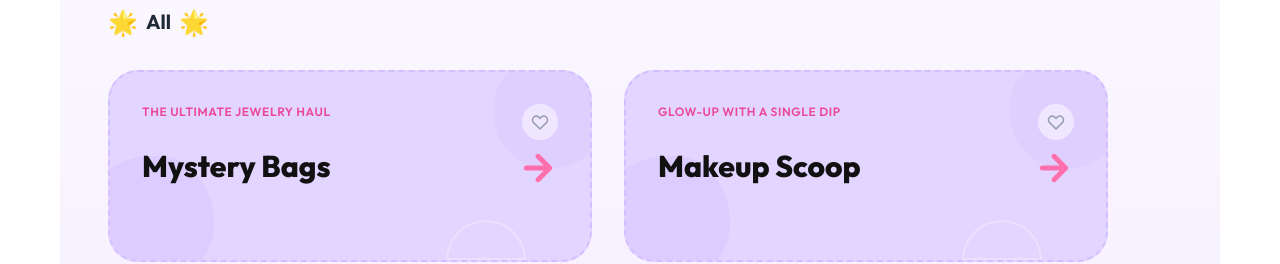
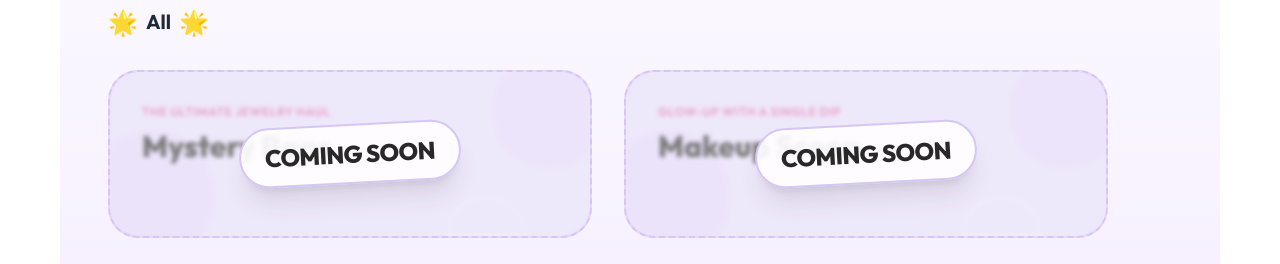
Before and after one commit to zoonfeedback-lab/candy-cloud, a Next.js app in the folder candy-cloud/: page /shop in a window 1280 px wide. Shown: the part 539-803 px from the top of the page. Built offline with nearby package versions, Linux system fonts and the light colour scheme; no server answers.

Commit message:
fix{scoops}: the coming soon is added

```diff
--- a/candy-cloud/src/components/ShopByCategory.js
+++ b/candy-cloud/src/components/ShopByCategory.js
@@ -13,6 +13,7 @@ const SHOP_CATEGORIES = [
         bg: "bg-[#e2d5ff]",
         decorBg: "bg-[#d3bfff]/60",
         emoji: "🛍️",
+        comingSoon: true,
     },
     {
         id: "makeup-scoop",
@@ -22,6 +23,7 @@ const SHOP_CATEGORIES = [
         bg: "bg-[#e2d5ff]",
         decorBg: "bg-[#d3bfff]/60",
         emoji: "💄",
+        comingSoon: true,
     },
     {
         id: "stationary-balls",
@@ -31,6 +33,7 @@ const SHOP_CATEGORIES = [
         bg: "bg-[#e2d5ff]",
         decorBg: "bg-[#d3bfff]/60",
         emoji: "🎾",
+        comingSoon: true,
     },
     {
         id: "mystery-jar",
@@ -40,6 +43,7 @@ const SHOP_CATEGORIES = [
         bg: "bg-[#e2d5ff]",
         decorBg: "bg-[#d3bfff]/60",
         emoji: "🫙",
+        comingSoon: true,
     },
 ];
 
@@ -95,7 +99,7 @@ export default function ShopByCategory() {
                                 className={`
                                     relative ${cat.bg} rounded-2xl p-8 overflow-hidden
                                     border-2 border-dashed border-[#d3bfff]
-                                    hover:shadow-lg hover:-translate-y-1 transition-all cursor-pointer block group
+                                    ${cat.comingSoon ? "pointer-events-none opacity-90 grayscale-[0.2]" : "hover:shadow-lg hover:-translate-y-1 transition-all cursor-pointer block group"}
                                 `}
                             >
                                 {/* Decorative Blobs similar to Customize deal */}
@@ -108,6 +112,7 @@ export default function ShopByCategory() {
                                         <p className="text-xs font-semibold tracking-wider text-pink-dark uppercase">
                                             {cat.subtitle}
                                         </p>
+                                        {!cat.comingSoon && (
                                             <button
                                                 onClick={(e) => handleWishlistToggle(e, cat)}
                                                 className={`p-2 rounded-full transition-all hover:scale-110 active:scale-90 ${isInWishlist(cat.id) ? "bg-white text-pink shadow-md" : "bg-white/50 text-gray-400 hover:bg-white hover:text-pink"}`}
@@ -116,21 +121,32 @@ export default function ShopByCategory() {
                                                     <path strokeLinecap="round" strokeLinejoin="round" strokeWidth="2" d="M4.318 6.318a4.5 4.5 0 000 6.364L12 20.364l7.682-7.682a4.5 4.5 0 00-6.364-6.364L12 7.636l-1.318-1.318a4.5 4.5 0 00-6.364 0z" />
                                                 </svg>
                                             </button>
+                                        )}
                                     </div>
                                     <div className="flex items-start justify-between mb-4">
                                         <h3 className="text-2xl md:text-3xl font-extrabold text-[#111] leading-tight whitespace-pre-line">
                                             {cat.title}
                                         </h3>
+                                        {!cat.comingSoon && (
                                             <span className="text-4xl text-[#ff6fae] font-bold group-hover:translate-x-2 transition-transform duration-300">
                                                 <svg width="40" height="40" viewBox="0 0 24 24" fill="none" stroke="currentColor" strokeWidth="3" strokeLinecap="round" strokeLinejoin="round">
                                                     <path d="M5 12h14M12 5l7 7-7 7"/>
                                                 </svg>
                                             </span>
+                                        )}
                                     </div>
                                     <span className="inline-flex items-center gap-2 px-6 py-2.5 rounded-2xl bg-[#111] text-white text-sm font-semibold group-hover:bg-gray-800 transition-colors opacity-0 h-0 overflow-hidden" aria-hidden="true">
                                         Hidden Button
                                     </span>
                                 </div>
+
+                                {cat.comingSoon && (
+                                    <div className="absolute inset-0 bg-white/40 backdrop-blur-[2px] z-20 flex items-center justify-center p-4">
+                                        <div className="bg-white/90 px-6 py-3 rounded-2xl shadow-xl border-2 border-[#d3bfff] transform -rotate-3 hover:rotate-0 transition-transform duration-500">
+                                            <span className="text-xl md:text-2xl font-black text-[#111] tracking-tight uppercase">COMING SOON</span>
+                                        </div>
+                                    </div>
+                                )}
                             </Link>
                         ))}
                     </div>
--- a/candy-cloud/src/components/SpecialDeals.js
+++ b/candy-cloud/src/components/SpecialDeals.js
@@ -30,6 +30,7 @@ const deals = [
         href: "/customize",
         description: "Pick 10 products customized by you! 🌈",
         id: "deal-customize-cloud-deal",
+        comingSoon: true,
     },
 ];
 
@@ -107,9 +108,16 @@ function DealCard({ deal }) {
                     className={`
                         relative ${deal.bg} rounded-2xl p-8 overflow-hidden
                         border-2 border-dashed ${deal.border}
-                        hover:shadow-lg hover:-translate-y-1 transition-all cursor-pointer block h-full
+                        ${deal.comingSoon ? "pointer-events-none opacity-90 grayscale-[0.2]" : "hover:shadow-lg hover:-translate-y-1 cursor-pointer transition-all"} block h-full
                     `}
                 >
+                    {deal.comingSoon && (
+                        <div className="absolute inset-0 bg-white/40 backdrop-blur-[2px] z-50 flex items-center justify-center p-4">
+                            <div className="bg-white/90 px-6 py-3 rounded-2xl shadow-xl border-2 border-green-400 transform rotate-3 hover:rotate-0 transition-transform duration-500">
+                                <span className="text-xl md:text-2xl font-black text-[#111] tracking-tight uppercase">COMING SOON</span>
+                            </div>
+                        </div>
+                    )}
                     <div className={`absolute -bottom-6 -left-6 w-32 h-32 ${deal.decorBg} ${deal.decorShape} opacity-70`} />
                     <div className={`absolute -top-4 -right-4 w-28 h-28 ${deal.decorBg} ${deal.decorShape} opacity-50`} />
                     <div className="absolute bottom-0 right-16 w-20 h-10 border-2 border-white/50 rounded-t-full opacity-60" />
@@ -125,9 +133,11 @@ function DealCard({ deal }) {
                             <span className="text-4xl animate-spin-8">{deal.emoji}</span>
                         </div>
                         <p className="text-sm text-gray-500 mb-5">{deal.description || 'Gift basket for your loved ones 💝'}</p>
-                        <span className="inline-flex items-center gap-2 px-6 py-2.5 rounded-2xl bg-dark text-white text-sm font-semibold group-hover:bg-gray-800 transition-colors">
-                            View &amp; Customize →
-                        </span>
+                        {!deal.comingSoon && (
+                            <span className="inline-flex items-center gap-2 px-6 py-2.5 rounded-2xl bg-dark text-white text-sm font-semibold group-hover:bg-gray-800 transition-colors">
+                                View &amp; Customize →
+                            </span>
+                        )}
                     </div>
                 </a>
                 <button
```
Lines whose indentation alone changed are shown as unchanged.
